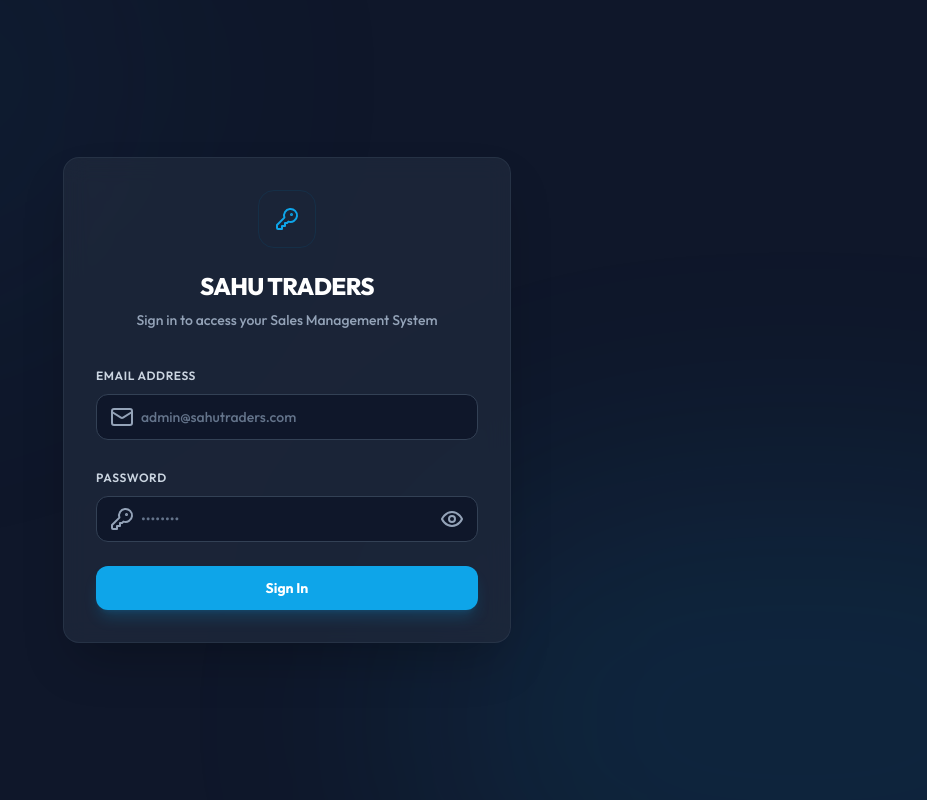
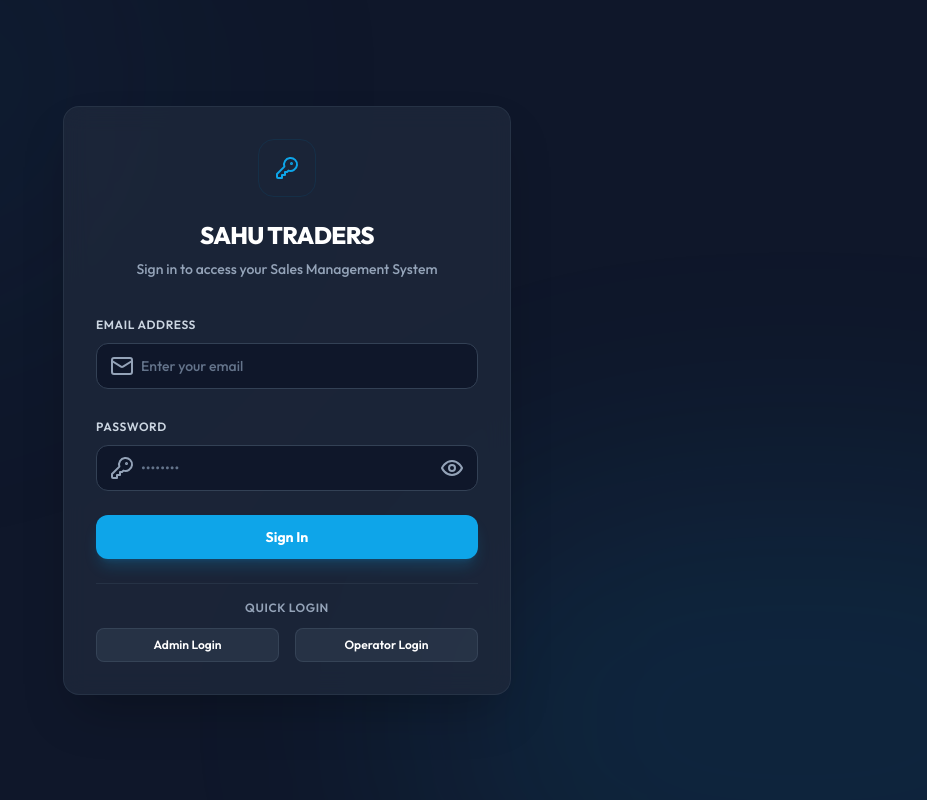
Before and after one commit to vikas-sahu1702/Sahu-Traders, a React (Vite) app in the folder frontend/: page /login in a window 1280 px wide. Shown: the whole page, without its empty margins (353-1280 px from the left). Built offline with nearby package versions, Linux system fonts and the light colour scheme; no server answers.

Commit message:
Update invoice product dropdown display and add quick login

```diff
--- a/frontend/src/pages/InvoiceCreate.jsx
+++ b/frontend/src/pages/InvoiceCreate.jsx
@@ -321,7 +321,7 @@ const InvoiceCreate = () => {
                         <option value="">-- Select Product --</option>
                         {products.map((p) => (
                           <option key={p._id} value={p._id}>
-                            {p.itemName} {p.size ? `| Size: ${p.size}` : ''} {p.colour ? `| ${p.colour}` : ''}
+                            {p.itemName} {p.colour ? `| Colour: ${p.colour}` : ''} {p.packing ? `| Packing: ${p.packing}` : ''} {p.basePrice != null ? `| Rate: ₹${p.basePrice}` : ''}
                           </option>
                         ))}
                       </select>
--- a/frontend/src/pages/Login.jsx
+++ b/frontend/src/pages/Login.jsx
@@ -71,7 +71,7 @@ const Login = () => {
                 type="email"
                 value={email}
                 onChange={(e) => setEmail(e.target.value)}
-                placeholder="admin@sahutraders.com"
+                placeholder="Enter your email"
                 className="w-full pl-11 pr-4 py-3 bg-slate-900 border border-slate-700 rounded-xl text-white placeholder-slate-500 focus:outline-none focus:ring-2 focus:ring-primary-500/50 focus:border-primary-500 transition-all font-medium text-sm"
                 required
               />
@@ -120,6 +120,26 @@ const Login = () => {
               <span>Sign In</span>
             )}
           </button>
+
+          <div className="flex flex-col space-y-3 pt-4 border-t border-slate-700/50">
+            <p className="text-center text-xs text-slate-400 font-semibold uppercase tracking-wider">Quick Login</p>
+            <div className="flex space-x-4">
+              <button
+                type="button"
+                onClick={() => { setEmail('admin@sahutraders.com'); setPassword('Admin@123'); }}
+                className="flex-1 py-2 px-4 bg-slate-700/50 hover:bg-slate-700 text-white text-xs font-semibold rounded-lg transition-colors border border-slate-600/50"
+              >
+                Admin Login
+              </button>
+              <button
+                type="button"
+                onClick={() => { setEmail('operator@sahutraders.com'); setPassword('Operator@123'); }}
+                className="flex-1 py-2 px-4 bg-slate-700/50 hover:bg-slate-700 text-white text-xs font-semibold rounded-lg transition-colors border border-slate-600/50"
+              >
+                Operator Login
+              </button>
+            </div>
+          </div>
         </form>
       </div>
 
```
